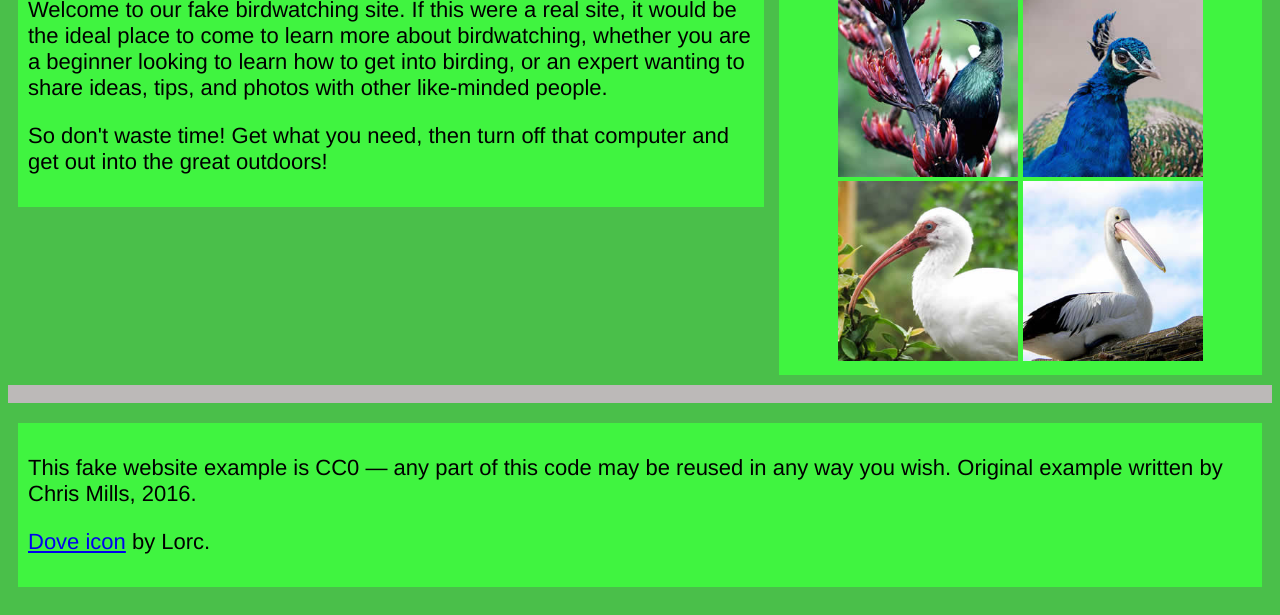
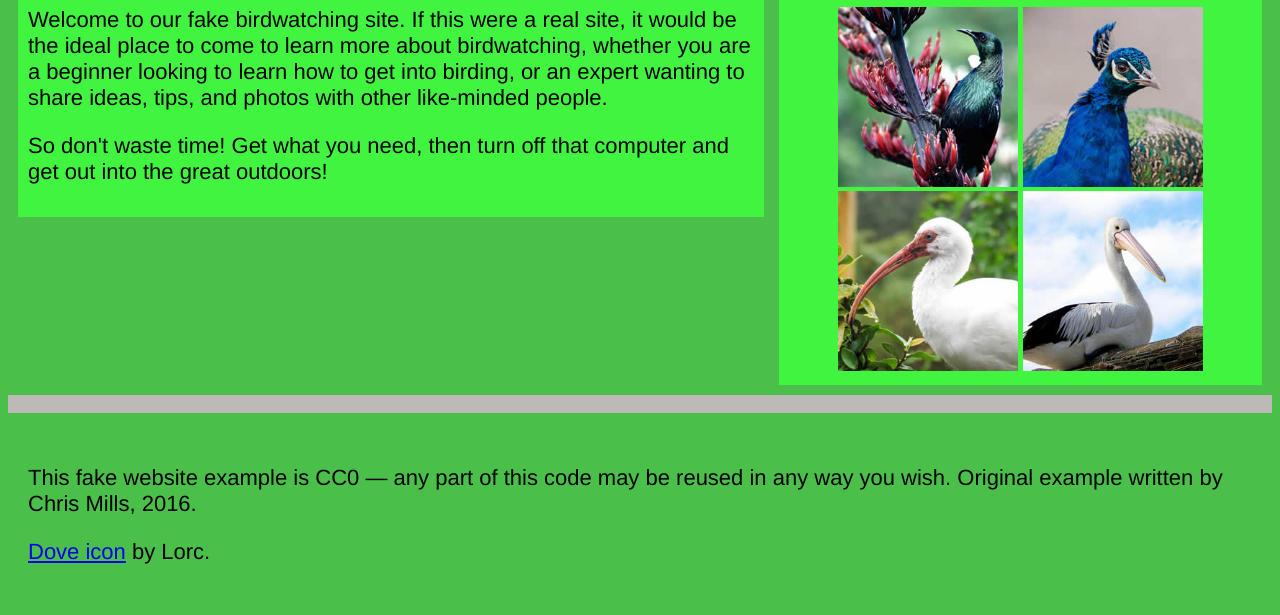
Before and after one commit to Kylacamilleo22/m4-lab, a plain HTML site: page index.html in a window 1280 px wide. Shown: the part 409-1024 px from the top of the page. Drawn offline with Linux system fonts and the light colour scheme.

Commit message:
more changes

```diff
--- a/css/style.css
+++ b/css/style.css
@@ -21,6 +21,7 @@ h1{
   text-align: center;
   background-color: #40f440;
   padding: 15px;
+  margin-bottom: 10px;
 }
 
 .nav {
@@ -107,6 +108,6 @@ p {
   padding: black;
 }
 .footer-inblock {
-  background-color: #40f440;
+  background-color: #4abf4a;
   padding: 10px;
 }
```
